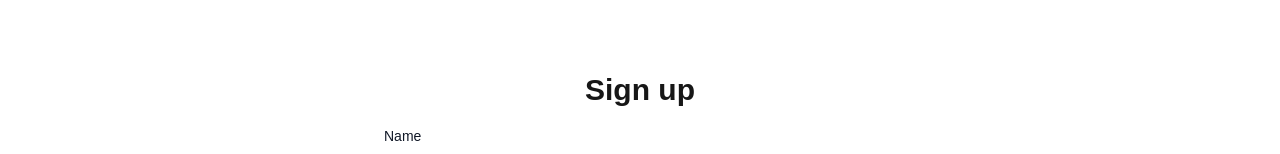
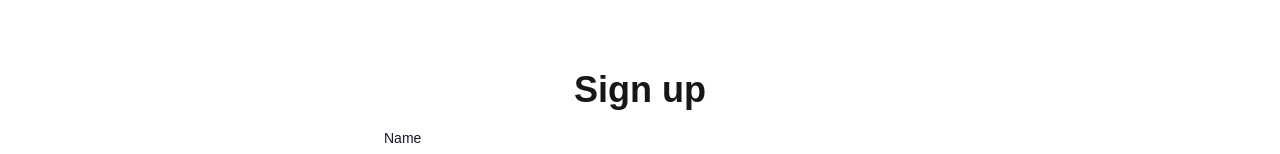
Before and after one commit to ahnayef/meeting-scheduler-frontend, a Next.js app: page /signup in a window 1280 px wide. Shown: the part 139-293 px from the top of the page. Built offline with nearby package versions, Linux system fonts and the light colour scheme.

Commit message:
Update heading sizes for Login and Signup pages; adjust Navbar link to point to Home; ensure ToastContainer is rendered in RootLayout

```diff
--- a/app/(auth)/login/page.tsx
+++ b/app/(auth)/login/page.tsx
@@ -28,7 +28,7 @@ function Login() {
     <div className="flex h-screen w-full items-center justify-center">
       <div className="px-2flex flex-col items-center justify-center lg:w-2/5">
         <form className="flex w-full flex-col gap-4" onSubmit={handleSubmit}>
-            <h1 className="w-full text-center text-3xl font-bold">Login</h1>
+            <h1 className="w-full text-center text-2xl lg:text-4xl font-bold">Login</h1>
           <div className="w-full">
             <div className="mb-2 block">
               <Label htmlFor="email" value="Email" />
--- a/app/(auth)/signup/page.tsx
+++ b/app/(auth)/signup/page.tsx
@@ -36,7 +36,8 @@ function Signup() {
     <div className="flex h-screen w-full items-center justify-center">
       <div className="px-2flex flex-col items-center justify-center lg:w-2/5">
         <form className="flex w-full flex-col gap-4" onSubmit={handleSubmit}>
-        <h1 className="w-full text-center text-3xl font-bold">Sign up</h1>
+        <h1 className="w-full text-center text-2xl lg:text-4xl font-bold">Sign up</h1>
+
 
           <div className="w-full">
             <div className="mb-2 block">
--- a/app/(components)/Navbar.tsx
+++ b/app/(components)/Navbar.tsx
@@ -27,7 +27,7 @@ export function Nav() {
         <Navbar.Toggle />
       </div>
       <Navbar.Collapse>
-        <Navbar.Link href="#" active>
+        <Navbar.Link href="/" active>
           Home
         </Navbar.Link>
         <Navbar.Link href="#">About</Navbar.Link>
--- a/app/layout.tsx
+++ b/app/layout.tsx
@@ -28,10 +28,10 @@ export default function RootLayout({
 }>) {
   return (
     <html lang="en">
-       <ToastContainer />
       <body
         className={`${geistSans.variable} ${geistMono.variable} antialiased`}
       >
+       <ToastContainer />
         {children}
 
       </body>
```
